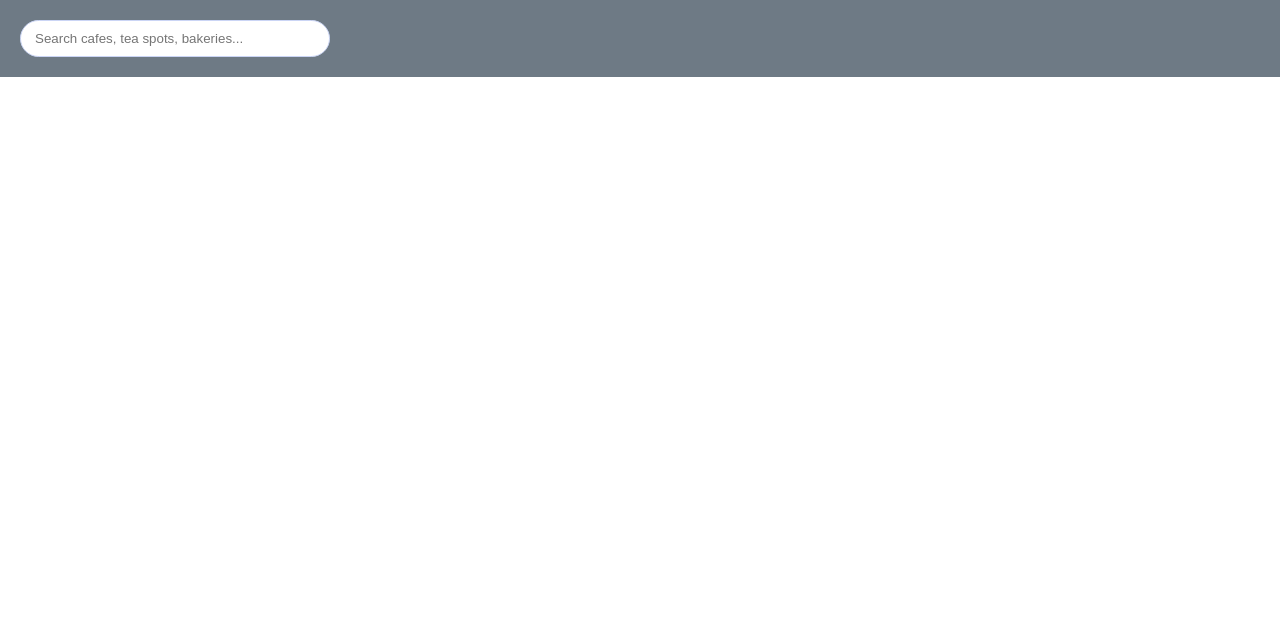
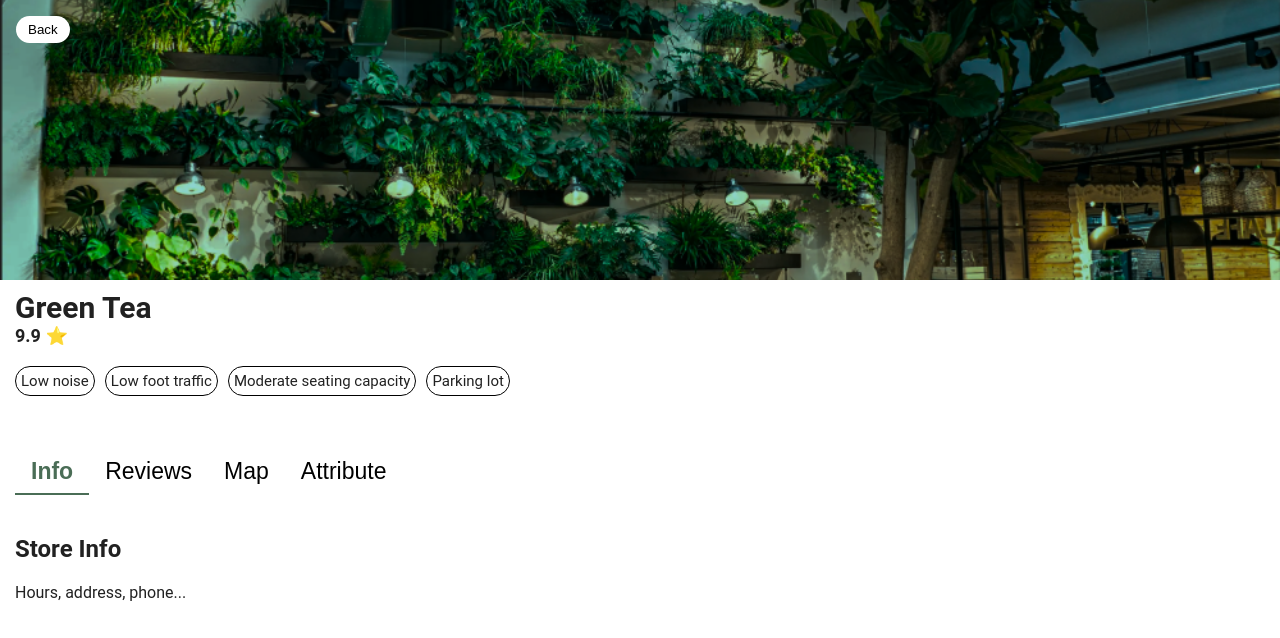
Before and after one commit to vincenttrinh9098/cafe-finder, a React (Vite) app in the folder cafe-finder-frontend/: page /place in a window 1280 px wide. Shown: the top 638 px of the page. Built offline with nearby package versions, Linux system fonts and the light colour scheme.

Commit message:
Continue design on places view page

```diff
--- a/cafe-finder-frontend/src/pages/place-details/Place.jsx
+++ b/cafe-finder-frontend/src/pages/place-details/Place.jsx
@@ -1,41 +1,140 @@
-import { Link } from 'react-router';
-//import { useState } from 'react';
+import { Link } from 'react-router-dom';
+import { useState } from 'react';
+import { useNavigate } from "react-router-dom";
 import styles from './Place.module.css';
 
+import storeDetailTestImg from './store-details-test.png';
+
 export function Place() {
-   // const [count, setCount] = useState(0);
+  const navigate = useNavigate();
+  /*
+  const details = {
+    id: 1,
+    name: "Matcha House",
+    rating: 9.9,
+    distance: "0.3mi",
+    address: "123 Green Tea St",
+
+    hours: {
+      monday: "8:00 AM - 6:00 PM",
+      tuesday: "8:00 AM - 6:00 PM",
+      wednesday: "8:00 AM - 6:00 PM",
+      thursday: "8:00 AM - 8:00 PM",
+      friday: "8:00 AM - 8:00 PM",
+      saturday: "9:00 AM - 9:00 PM",
+      sunday: "9:00 AM - 5:00 PM",
+    },
+
+    phone: "(123) 456-7890",
+  };
+  const [store, setStore] = useState(details);*/
+  const store1 = {
+    name: "Green Tea",
+    image: storeDetailTestImg,
+    rating: 9.9,
+    distance: "0.3mi",
+    attributes: [
+      "Low noise",
+      "Low foot traffic",
+      "Moderate seating capacity",
+      "Parking lot"
+    ]
+  };
+
+
+  const [activeTab, setActiveTab] = useState("info");
 
   return (
     <div className={styles.placePage}>
 
-       {/* Discovery page search bar */}
-       <div className={styles.header}>
-         <div className={styles.searchWrapper}>
 
-           <input
-             className={styles.searchBar}
-             placeholder="Search cafes, tea spots, bakeries..."
+      {/*Top half of content (35%): Image,back button */}
+      <div className={styles.imageSection}>
+        <img
+          src={store1.image}
+          alt="Store"
+          className={styles.image}
         />
+        <button className={styles.backButton} onClick={() => navigate("/")}>
+          Back
+        </button>
+      </div>
 
-           <div className={styles.searchSuggestions}>
-             {/* suggestions go here */}
+      <div className={styles.contentSection}>
+        <div className={styles.topRowContentSection}>
+          <h2>{store1.name}</h2>
+          <p>{store1.rating} ⭐</p>
+        </div>
+
+        <div className={styles.bottomRowAttributeRow}>
+          {store1.attributes.map((attr) => (
+            <span key={attr} className={styles.bottomRowAttributeChip}>
+              {attr}
+            </span>
+          ))}
         </div>
 
       </div>
+
+
+      <div className={styles.tabBar}>
+        <button
+          className={`${styles.tabBarButton} ${activeTab === "info" ? styles.activeTab : ""}`}
+          onClick={() => setActiveTab("info")}>
+          Info
+        </button>
+
+        <button
+          className={`${styles.tabBarButton} ${activeTab === "reviews" ? styles.activeTab : ""}`}
+          onClick={() => setActiveTab("reviews")}>
+          Reviews
+        </button>
+
+        <button
+          className={`${styles.tabBarButton} ${activeTab === "map" ? styles.activeTab : ""}`}
+          onClick={() => setActiveTab("map")}>
+          Map
+        </button>
+
+        <button
+          className={`${styles.tabBarButton} ${activeTab === "attribute" ? styles.activeTab : ""}`}
+          onClick={() => setActiveTab("attribute")}>
+          Attribute
+        </button>
+
       </div>
 
-       {/* Discovery page top rated container */}
-       <div className={styles.topRatedContainer}>
-         <div className={styles.topRatedCard}>
-           {/* top rated content */}
+      <div className={styles.dynamicSection}>
+        {activeTab === "info" && (
+          <div>
+            <h2>Store Info</h2>
+            <p>Hours, address, phone...</p>
+          </div>
+        )}
+
+        {activeTab === "reviews" && (
+          <div>
+            <h2>Reviews</h2>
+            <p>No reviews yet</p>
+          </div>
+        )}
+
+        {activeTab === "map" && (
+          <div>
+            <h2>Map</h2>
+            <p>Map goes here</p>
+          </div>
+        )}
+
+        {activeTab === "attribute" && (
+          <div>
+            <h2>attribute</h2>
+            <p>TBD...</p>
+          </div>
+        )}
+
       </div>
     </div>
+  );
 
-       {/* Discovery page suggestions container */}
-       <div className={styles.suggestionsContainer}>
-         {/* suggestions content */}
-       </div>
-
-     </div>
-   );
 }
--- a/cafe-finder-frontend/src/pages/place-details/Place.module.css
+++ b/cafe-finder-frontend/src/pages/place-details/Place.module.css
@@ -1,16 +1,172 @@
+* {
+  box-sizing: border-box;
+}
 .placePage {
   background-color: #ffffff;
   min-height: 100vh;
 }
 
 .header {
-  padding: 20px;
-  background: #6e7a85;
+  display: flex;
+  align-items: center;
+
+  padding: 12px 16px;
+  background: #ffffff;
+
+  position: sticky;   /* stays on top when scrolling */
+  top: 0;
+  z-index: 100;
+  border-bottom: 1px solid #eee;
 }
 
-.searchBar {
-  width: 280px;
-  padding: 10px 14px;
+.placePage {
+  display: flex;
+  flex-direction: column; /* 🔥 STACK vertically */
+  width: 100%;
+  min-height: 100vh;
+}
+
+/*                          */
+/* Header Image Header Start */
+/*                          */
+.imageSection {
+  position: relative;
+  height:35vh;
+}
+
+.imageSection::after {
+  content: "";
+  position: absolute;
+  inset: 0;
+  background: linear-gradient(to bottom, transparent, rgba(0,0,0,0.0));
+}
+
+.image {
+  width: 100%;
+  height: 100%;
+  object-fit: cover;
+}
+
+.backButton {
+  position: absolute;
+  top: 16px;
+  left: 16px;
+  z-index: 10;
+  background: rgb(255, 255, 255); /*background button color */
+  color: rgb(0, 0, 0);/*text color*/
+
+  border: none;
   border-radius: 999px;
-  border: 1px solid #cbd5f5;
+
+  padding: 6px 12px;
+  cursor: pointer;
 }
+/*                          */
+/* Header Image Header End  */
+/*                          */
+
+
+/*                          */
+/*   Content Section Start  */
+/*                          */
+.contentSection {
+  position: relative;
+  width: 100%;
+  height: 20vh;
+  overflow: hidden;
+  padding:10px;
+  padding-left:15px;
+}
+
+.contentSection h2 {
+  margin: 0;
+  font-size: 30px;
+  font-weight:bold;
+}
+
+.contentSection p{
+  font-size:18px;
+  font-weight:700
+}
+.topRowContentSection{
+
+}
+
+
+.bottomRowAttributeRow {
+  margin-top:20px;
+  display: flex;
+  flex-wrap: wrap;
+  gap: 10px;
+}
+
+.bottomRowAttributeChip{
+  border: 1px solid #000;
+  border-radius:20px;
+  font-size:15px;
+  padding:5px;
+
+}
+/*                          */
+/*   Content Section End    */
+/*                          */
+
+
+
+
+/*                          */
+/*   Dynamic Section Start  */
+/*                          */
+
+.tabBar{
+  position: relative;
+  width: 100%;
+  overflow: hidden;
+  padding:10px;
+  padding-left:15px;
+
+}
+
+.tabBarButton {
+  font-size: 23px;
+  background: rgb(255, 255, 255); /* background color */
+  color: rgb(0, 0, 0); /* text color */
+  border: none;
+  padding: 8px 16px;
+  cursor: pointer;
+  transition: border-bottom 0.2s ease; /* smooth highlight change */
+}
+
+/* Only what changes when active */
+.activeTab {
+  border-bottom: 2px solid #4A6D56; /* highlight */
+  color:#4A6D56;
+  font-weight: bold;
+}
+
+.dynamicSection{
+  position: relative;
+  width: 100%;
+  height: 45vh;
+  overflow: hidden;
+  padding:10px;
+  padding-left:15px;
+}
+
+.dynamicSectionHeaders{
+  display: flex;
+}
+
+
+/*                          */
+/*   Dynamic Section End    */
+/*                          */
+
+@media (max-width: 600px) {
+
+.imageSection {
+  position: relative;
+}
+
+
+}
```
Also changed, not shown: cafe-finder-frontend/src/pages/place-details/store-details-test.png (added). Lines whose indentation alone changed are shown as unchanged.
